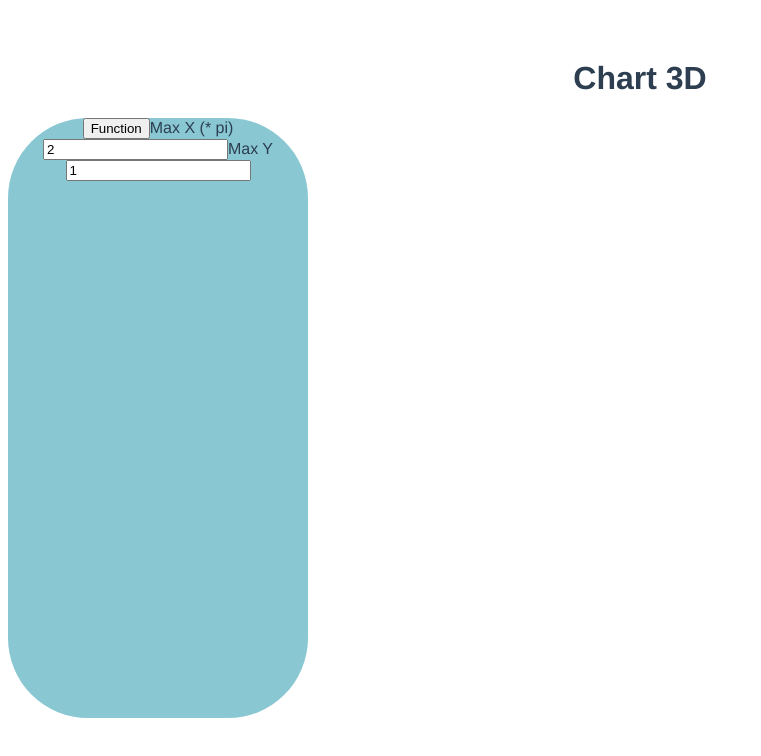
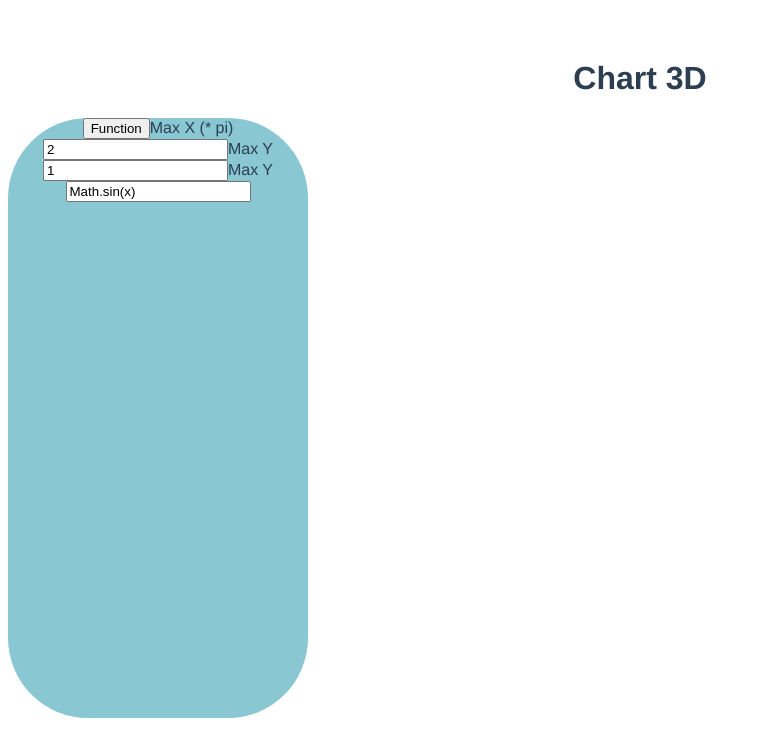
Before and after one commit to NinaBlinova/Function-graphs, a Vue app: page / in a window 1280 px wide. Shown: the top 756 px of the page, without its empty margins (0-761 px from the left). Built offline with nearby package versions, Linux system fonts and the light colour scheme.

Commit message:
Function definition

```diff
--- a/src/components/HelloWorld.vue
+++ b/src/components/HelloWorld.vue
@@ -6,6 +6,7 @@
       <button v-on:click="drawRect">Function</button>
       <label for="maxX">Max X (* pi)</label><input v-model="maxX" id="maxX" type="number">
       <label for="maxY">Max Y</label><input v-model="maxY" id="maxY" type="number">
+      <label for="fn">Max Y</label><input v-model="fn" id="fn">
     </div>
     <canvas id="canvas" width="600" height="600" class="mainCanvas"></canvas>
   </div>
@@ -22,6 +23,7 @@ export default class HelloWorld extends Vue {
   msg = 'Chart 3D'
   maxX = 2
   maxY = 1
+  fn = "Math.sin(x)"
 
   mounted(): void {
     this.vueCanvas = document
@@ -36,6 +38,11 @@ export default class HelloWorld extends Vue {
     const marginX = 10;
     const canvasHeight = 600;
     const marginY = 10;
+
+    const fnDef = this.fn
+    const fn = function (x: number) {
+      return eval(fnDef)
+    }
 
     const maxX = this.maxX * Math.PI;
     const convertWidth = function (width: number): number {
@@ -113,7 +120,7 @@ export default class HelloWorld extends Vue {
     let y = 0;
     for (x = -maxX; x <= maxX; x = x+1/maxX)
     {
-      y = Math.sin(x);
+      y = fn(x);
       lineTo(x,y);
     }
     ctx.stroke();
```
